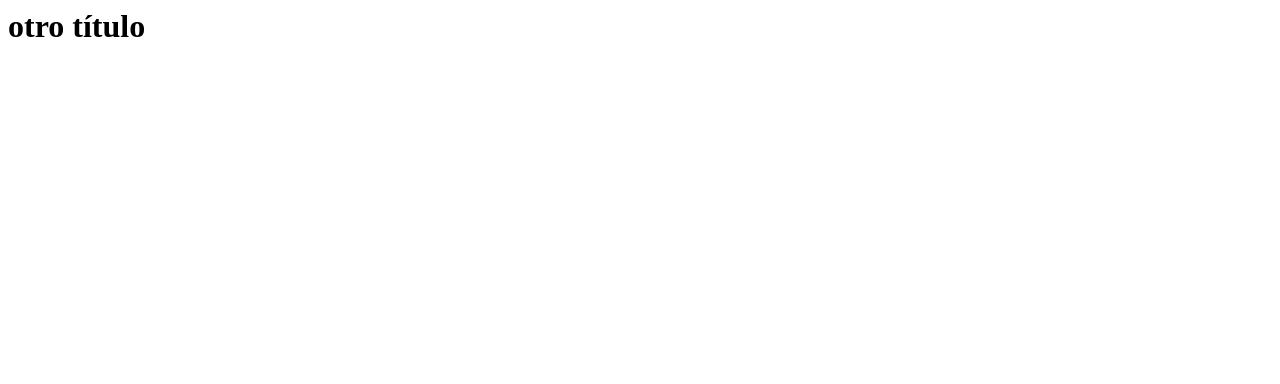
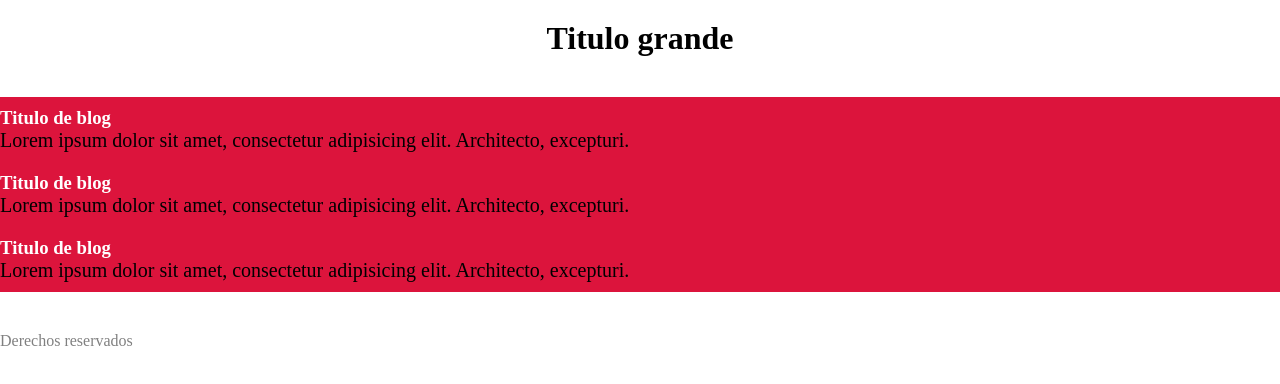
Before and after one commit to donatto22/proyecto-ejemplo, a plain HTML site: page index.html in a window 1280 px wide. Drawn offline with Linux system fonts and the light colour scheme.

Commit message:
nuevos estilos, probando media query

```diff
--- /dev/null
+++ b/estilos/estilos.css
@@ -0,0 +1,58 @@
+@import url(./header.css);
+@import url(./main.css);
+@import url(./footer.css);
+
+* {
+    margin: 0;
+    padding: 0;
+}
+
+header h1 {
+    margin: 20px 0;
+}
+
+footer {
+    color: gray;
+}
+
+main {
+    margin: 40px 0;
+}
+
+/* con @media creamos una regla */
+/* para cierto ancho de pantalla en específico */
+@media (width > 700px) {
+    header h1 {
+        text-align: center;
+    }
+
+    main p {
+        font-size: 20px;
+    }
+
+    main section {
+        background-color: crimson;
+
+        article {
+            padding: 10px 0;
+
+            h3 {
+                color: white;
+            }
+        }
+    }
+}
+
+@media (width < 700px) {
+    main section {
+        padding: 10px;
+    }
+
+    main section article {
+        margin-bottom: 20px;
+        border: 1px solid black;
+        padding: 10px;
+        border-radius: 10px;
+        box-shadow: 0 0 30px -20px #1a1a1a;
+    }
+}
--- a/index.html
+++ b/index.html
@@ -1 +1,37 @@
-<h1>otro título</h1>
+<!DOCTYPE html>
+<html lang="es">
+
+<head>
+    <meta charset="UTF-8">
+    <meta name="viewport" content="width=device-width, initial-scale=1.0">
+    <link rel="stylesheet" href="./estilos/estilos.css">
+    <title>Document</title>
+</head>
+
+<body>
+    <header>
+        <h1>Titulo grande</h1>
+    </header>
+
+    <main>
+        <section>
+            <article>
+                <h3>Titulo de blog</h3>
+                <p>Lorem ipsum dolor sit amet, consectetur adipisicing elit. Architecto, excepturi.</p>
+            </article>
+            <article>
+                <h3>Titulo de blog</h3>
+                <p>Lorem ipsum dolor sit amet, consectetur adipisicing elit. Architecto, excepturi.</p>
+            </article>
+            <article>
+                <h3>Titulo de blog</h3>
+                <p>Lorem ipsum dolor sit amet, consectetur adipisicing elit. Architecto, excepturi.</p>
+            </article>
+        </section>
+    </main>
+    <footer>
+        Derechos reservados
+    </footer>
+</body>
+
+</html>
```
Also changed, not shown: estilos/footer.css (added), estilos/header.css (added), estilos/main.css (added).
